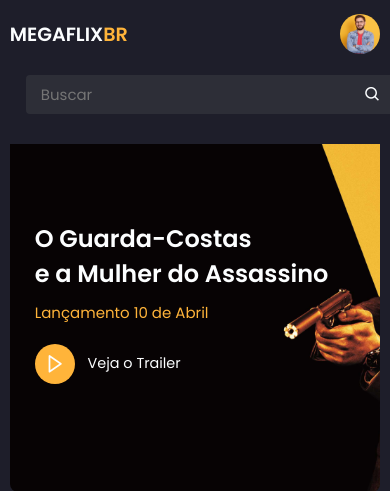
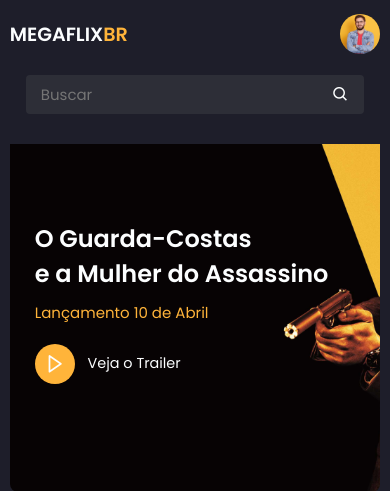
Before and after one commit to Pablosillva/megaflixbr, a PHP site: page / in a window 390 px wide. Shown: the top 491 px of the page. Run offline with PHP 8.4, Linux system fonts and the light colour scheme.

Commit message:
Atualizar o style.css

```diff
--- a/assets/css/style.css
+++ b/assets/css/style.css
@@ -696,7 +696,7 @@ header {
     }
     .search-box {
         max-width: 100%;
-        width: 100%;
+        width: auto;
         border-radius: 4px;
         order: 3;
         grid-column-start: 1;
```
